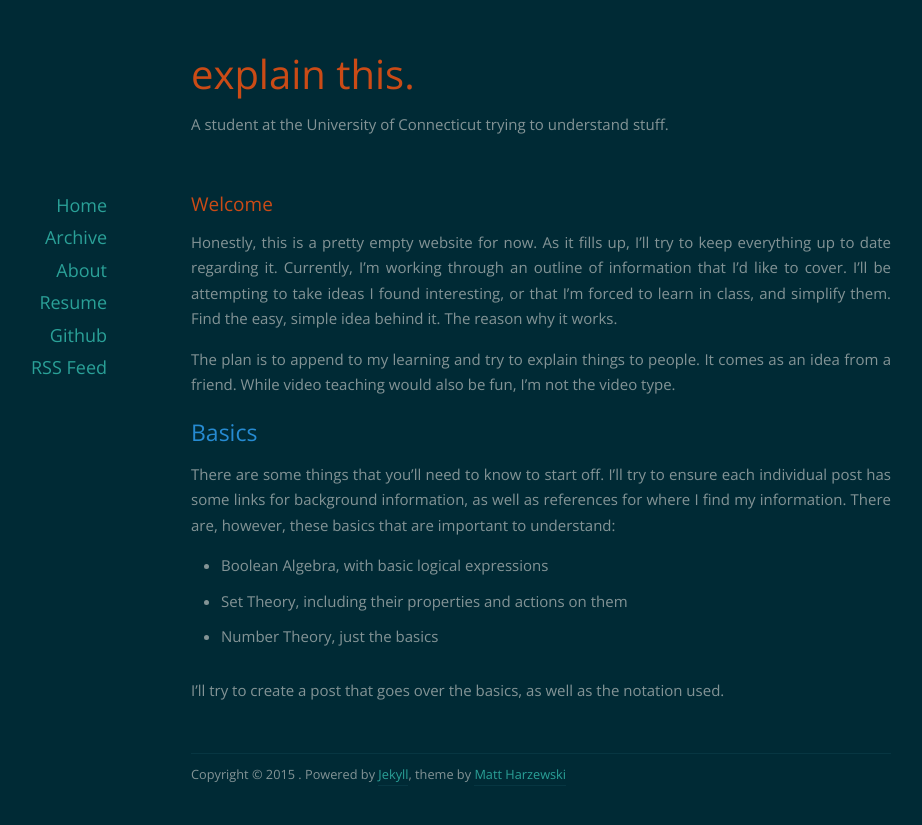
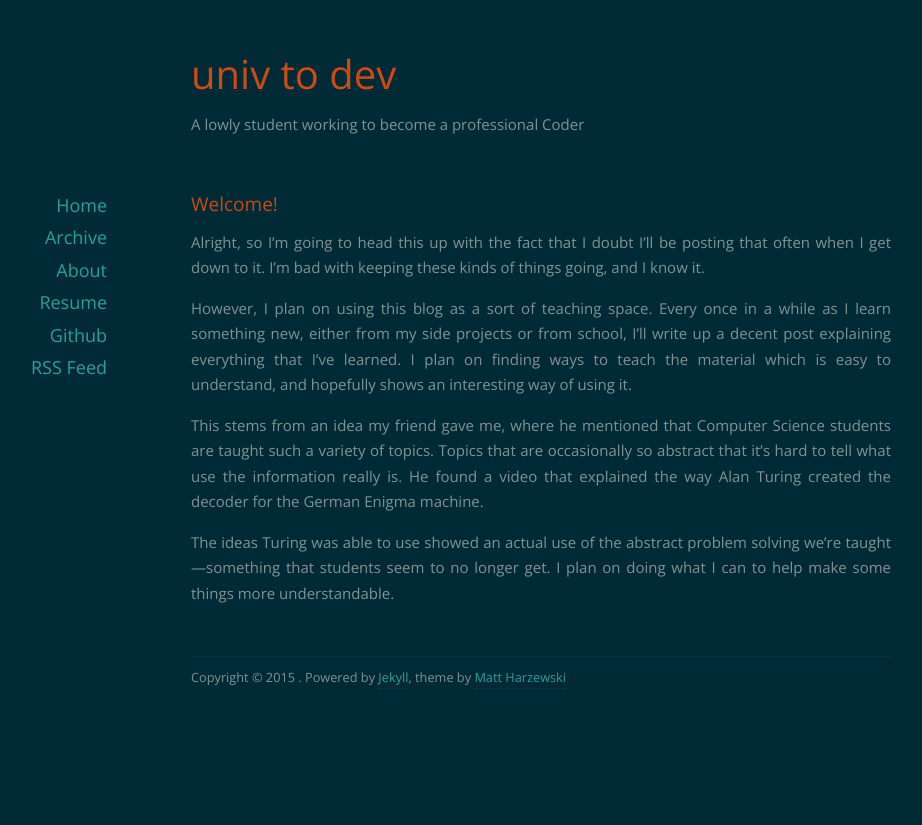
Before and after one commit to dkarwowski/dkarwowski.github.io, a Jekyll site: the page built from index.html, in a window 1280 px wide. Shown: the top 825 px of the page, without its empty margins (99-1021 px from the left). Built offline with Jekyll 4.4.1, drawn with Linux system fonts in a browser that asks for light colours; nearby versions of some CDN libraries; the list of posts is cut into pages by our own code.

Commit message:
reset welcome

```diff
--- a/_config.yml
+++ b/_config.yml
@@ -1,5 +1,5 @@
 # Site settings
-title: explain this.
+title: univ to dev
 author:
     name: David Karwowski
     url: dkarwowski.me
@@ -12,7 +12,7 @@ author:
         country: United States
 
 description: > # this means to ignore newlines until "baseurl:"
-    A student at the University of Connecticut trying to understand stuff.
+    A lowly student working to become a professional Coder
 baseurl: "" # the subpath of your site, e.g. /blog/
 url: "http://dkarwowski.me" # the base hostname & protocol for your site
 github_username:  dkarwowski
--- a/_posts/2015-12-03-welcome.md
+++ /dev/null
@@ -1,30 +0,0 @@
----
-layout: post
-title:  "Welcome"
-date:   2015-12-03 11:58:00
-categories: bg-info update
----
-
-Honestly, this is a pretty empty website for now. As it fills up, I’ll try to
-keep everything up to date regarding it. Currently, I’m working through an
-outline of information that I’d like to cover. I’ll be attempting to take ideas
-I found interesting, or that I’m forced to learn in class, and simplify them.
-Find the easy, simple idea behind it. The reason why it works.
-
-The plan is to append to my learning and try to explain things to people. It
-comes as an idea from a friend. While video teaching would also be fun, I’m not
-the video type.
-
-## Basics
-
-There are some things that you’ll need to know to start off. I’ll try to ensure
-each individual post has some links for background information, as well as
-references for where I find my information. There are, however, these basics
-that are important to understand:
-
- * Boolean Algebra, with basic logical expressions
- * Set Theory, including their properties and actions on them
- * Number Theory, just the basics
-
-I’ll try to create a post that goes over the basics, as well as the notation
-used.
--- /dev/null
+++ b/_posts/2015-12-25-welcome.md
@@ -0,0 +1,24 @@
+---
+layout: post
+title: "Welcome!"
+---
+
+Alright, so I'm going to head this up with the fact that I doubt I'll be
+posting that often when I get down to it. I'm bad with keeping these kinds of
+things going, and I know it.
+
+However, I plan on using this blog as a sort of teaching space. Every once in a
+while as I learn something new, either from my side projects or from school,
+I'll write up a decent post explaining everything that I've learned. I plan on
+finding ways to teach the material which is easy to understand, and hopefully
+shows an interesting way of using it.
+
+This stems from an idea my friend gave me, where he mentioned that Computer
+Science students are taught such a variety of topics. Topics that are
+occasionally so abstract that it's hard to tell what use the information really
+is. He found a video that explained the way Alan Turing created the decoder for
+the German Enigma machine.
+
+The ideas Turing was able to use showed an actual use of the abstract problem
+solving we're taught---something that students seem to no longer get. I plan
+on doing what I can to help make some things more understandable.
```
